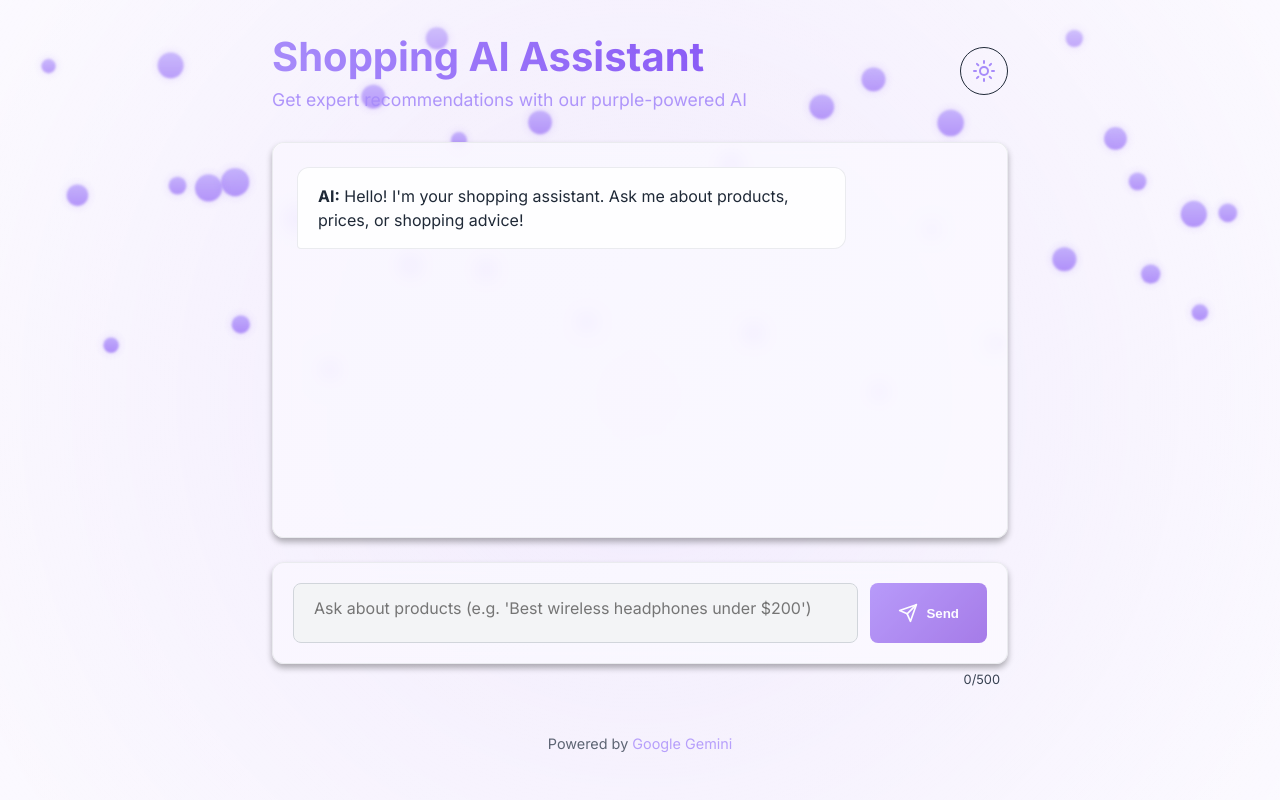
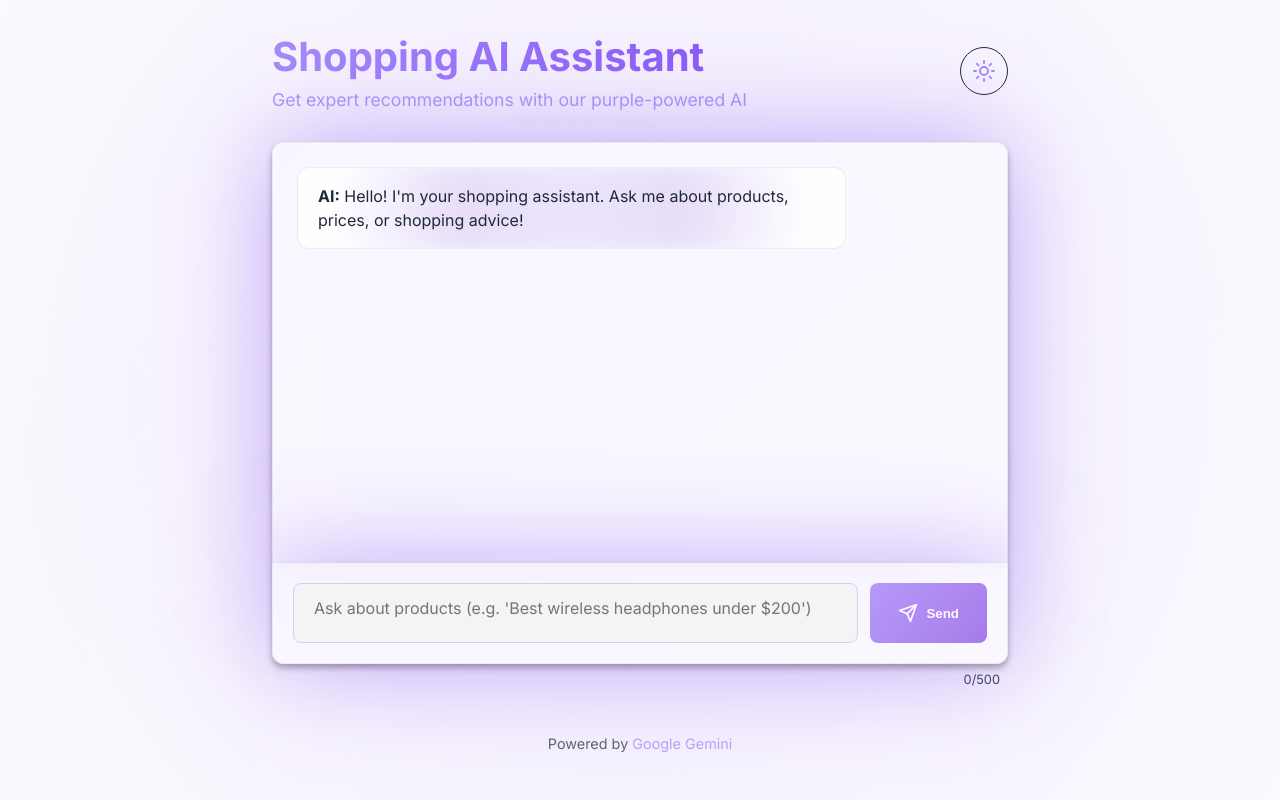
Before and after one commit to rohit5900/AI-Shopping-Assistant, a Flask app: page / in a window 1280 px wide. Run offline with Flask 3, Linux system fonts and the light colour scheme.

Commit message:
Update style.css

```diff
--- a/static/style.css
+++ b/static/style.css
@@ -69,71 +69,6 @@
   }
 }
 
-@keyframes float {
-  0% {
-    transform: translateY(120vh) translateX(-5px) scale(0.8);
-    opacity: 0;
-  }
-  20% {
-    opacity: 0.8;
-  }
-  80% {
-    opacity: 0.6;
-  }
-  100% {
-    transform: translateY(-20vh) translateX(5px) scale(1);
-    opacity: 0;
-  }
-}
-
-.bubble {
-  position: fixed;
-  background: linear-gradient(180deg, var(--light-purple), var(--primary-purple));
-  filter: blur(1px);
-  opacity: 0.4;
-  pointer-events: none;
-  z-index: -1;
-  border-radius: 50%;
-  box-shadow: 0 0 10px rgba(139, 92, 246, 0.3);
-}
-
-/* More bubbles with varied sizes and positions */
-.bubble:nth-child(1) { left: 3%; width: 15px; height: 15px; animation: float 8.2s linear infinite; }
-.bubble:nth-child(2) { left: 28%; width: 25px; height: 25px; animation: float 7.8s linear infinite 0.5s; }
-.bubble:nth-child(3) { left: 45%; width: 20px; height: 20px; animation: float 9.5s linear infinite 1.1s; }
-.bubble:nth-child(4) { left: 17%; width: 30px; height: 30px; animation: float 8.9s linear infinite 0.3s; }
-.bubble:nth-child(5) { left: 83%; width: 18px; height: 18px; animation: float 7.1s linear infinite 0.7s; }
-.bubble:nth-child(6) { left: 37%; width: 22px; height: 22px; animation: float 8.3s linear infinite 1.4s; }
-.bubble:nth-child(7) { left: 72%; width: 16px; height: 16px; animation: float 9.7s linear infinite 0.2s; }
-.bubble:nth-child(8) { left: 92%; width: 28px; height: 28px; animation: float 8.4s linear infinite 0.9s; }
-.bubble:nth-child(9) { left: 13%; width: 19px; height: 19px; animation: float 7.0s linear infinite 1.7s; }
-.bubble:nth-child(10) { left: 56%; width: 24px; height: 24px; animation: float 8.6s linear infinite 0.4s; }
-.bubble:nth-child(11) { left: 8%; width: 17px; height: 17px; animation: float 9.7s linear infinite 1.2s; }
-.bubble:nth-child(12) { left: 63%; width: 26px; height: 26px; animation: float 7.5s linear infinite 0.8s; }
-.bubble:nth-child(13) { left: 89%; width: 21px; height: 21px; animation: float 8.2s linear infinite 1.5s; }
-.bubble:nth-child(14) { left: 33%; width: 23px; height: 23px; animation: float 7.8s linear infinite 0.1s; }
-.bubble:nth-child(15) { left: 77%; width: 16px; height: 16px; animation: float 9.5s linear infinite 1.3s; }
-.bubble:nth-child(16) { left: 22%; width: 27px; height: 27px; animation: float 8.9s linear infinite 0.6s; }
-.bubble:nth-child(17) { left: 95%; width: 20px; height: 20px; animation: float 7.1s linear infinite 1.8s; }
-.bubble:nth-child(18) { left: 41%; width: 25px; height: 25px; animation: float 8.3s linear infinite 0.3s; }
-.bubble:nth-child(19) { left: 68%; width: 18px; height: 18px; animation: float 9.7s linear infinite 1.6s; }
-.bubble:nth-child(20) { left: 15%; width: 29px; height: 29px; animation: float 8.4s linear infinite 0.7s; }
-.bubble:nth-child(21) { left: 52%; width: 22px; height: 22px; animation: float 7.0s linear infinite 1.9s; }
-.bubble:nth-child(22) { left: 86%; width: 24px; height: 24px; animation: float 8.6s linear infinite 0.2s; }
-.bubble:nth-child(23) { left: 25%; width: 19px; height: 19px; animation: float 9.7s linear infinite 1.4s; }
-.bubble:nth-child(24) { left: 73%; width: 28px; height: 28px; animation: float 7.5s linear infinite 0.9s; }
-.bubble:nth-child(25) { left: 48%; width: 21px; height: 21px; animation: float 8.2s linear infinite 1.1s; }
-.bubble:nth-child(26) { left: 5%; width: 23px; height: 23px; animation: float 8.8s linear infinite 0.5s; }
-.bubble:nth-child(27) { left: 35%; width: 17px; height: 17px; animation: float 7.3s linear infinite 1.2s; }
-.bubble:nth-child(28) { left: 82%; width: 26px; height: 26px; animation: float 9.1s linear infinite 0.8s; }
-.bubble:nth-child(29) { left: 18%; width: 20px; height: 20px; animation: float 8.5s linear infinite 1.7s; }
-.bubble:nth-child(30) { left: 67%; width: 25px; height: 25px; animation: float 7.9s linear infinite 0.3s; }
-.bubble:nth-child(31) { left: 93%; width: 18px; height: 18px; animation: float 8.7s linear infinite 1.5s; }
-.bubble:nth-child(32) { left: 12%; width: 27px; height: 27px; animation: float 7.4s linear infinite 0.6s; }
-.bubble:nth-child(33) { left: 58%; width: 22px; height: 22px; animation: float 9.3s linear infinite 1.3s; }
-.bubble:nth-child(34) { left: 88%; width: 19px; height: 19px; animation: float 8.1s linear infinite 0.9s; }
-.bubble:nth-child(35) { left: 31%; width: 24px; height: 24px; animation: float 7.6s linear infinite 1.8s; }
-
 body {
   font-family: 'Inter', sans-serif;
   color: var(--text-color);
@@ -158,15 +93,6 @@ body {
 
 body.loaded {
   opacity: 1;
-}
-
-body.typing .bubble {
-  animation-play-state: running;
-}
-
-.dark-mode .bubble {
-  background: linear-gradient(180deg, var(--primary-purple), var(--dark-purple));
-  opacity: 0.25;
 }
 
 body.typing {
@@ -333,18 +259,22 @@ h1:hover::after {
 .chat-container {
   background-color: var(--card-bg);
   border-radius: var(--border-radius);
-  box-shadow: var(--shadow);
+  box-shadow: var(--shadow),
+              0 0 100px rgba(139, 92, 246, 0.5);
   padding: 1.5rem;
   flex: 1;
   overflow-y: auto;
-  margin-bottom: 1.5rem;
+  margin-bottom: 0;  /* Remove margin to merge with input */
   border: 1px solid var(--card-border);
+  border-bottom: none;  /* Remove bottom border to merge with input */
+  border-bottom-left-radius: 0;  /* Remove bottom radius to merge with input */
+  border-bottom-right-radius: 0;  /* Remove bottom radius to merge with input */
   -webkit-backdrop-filter: blur(8px);
   backdrop-filter: blur(8px);
   display: flex;
   flex-direction: column;
   gap: 1rem;
-  transition: background-color var(--transition-speed), border-color var(--transition-speed);
+  transition: all var(--transition-speed);
   position: relative;
   overflow-x: hidden;
 }
@@ -359,6 +289,11 @@ h1:hover::after {
   background: linear-gradient(135deg, rgba(139, 92, 246, 0.05), rgba(167, 139, 250, 0.05));
   z-index: -1;
   border-radius: var(--border-radius);
+}
+
+.dark-mode .chat-container {
+  box-shadow: var(--shadow),
+              0 0 100px rgba(124, 58, 237, 0.5);
 }
 
 /* Message Bubbles */
@@ -417,11 +352,41 @@ h1:hover::after {
 
 .ai-message {
   align-self: flex-start;
-  background-color: var(--card-bg);
-  color: var(--text-color);
+  background: var(--card-bg);
   border: 1px solid var(--card-border);
-  border-bottom-left-radius: 4px;
-  animation: slideInLeft 0.5s ease-out;
+  position: relative;
+  overflow: hidden;
+}
+
+.ai-message::before {
+  content: '';
+  position: absolute;
+  top: 50%;
+  left: 50%;
+  width: 120%;
+  height: 120%;
+  background: radial-gradient(
+    circle at center,
+    var(--primary-purple) 0%,
+    var(--dark-purple) 35%,
+    transparent 70%
+  );
+  transform: translate(-50%, -50%);
+  opacity: 0.15;
+  z-index: -1;
+  animation: pulse 2s ease-in-out infinite;
+  filter: blur(15px);
+  pointer-events: none;
+}
+
+.dark-mode .ai-message::before {
+  opacity: 0.25;
+  background: radial-gradient(
+    circle at center,
+    var(--light-purple) 0%,
+    var(--primary-purple) 35%,
+    transparent 70%
+  );
 }
 
 /* Input Area */
@@ -443,13 +408,22 @@ h1:hover::after {
   background-color: var(--card-bg);
   padding: 1.25rem;
   border-radius: var(--border-radius);
-  box-shadow: var(--shadow);
+  border-top-left-radius: 0;  /* Remove top radius to merge with chat */
+  border-top-right-radius: 0;  /* Remove top radius to merge with chat */
+  box-shadow: var(--shadow),
+              0 0 100px rgba(139, 92, 246, 0.5);
   border: 1px solid var(--card-border);
+  border-top: none;  /* Remove top border to merge with chat */
   -webkit-backdrop-filter: blur(8px);
   backdrop-filter: blur(8px);
   transition: all var(--transition-speed);
   position: relative;
   overflow: hidden;
+}
+
+.dark-mode .input-wrapper {
+  box-shadow: var(--shadow),
+              0 0 100px rgba(124, 58, 237, 0.5);
 }
 
 .input-wrapper::before {
@@ -576,9 +550,18 @@ textarea:focus {
 }
 
 @keyframes pulse {
-  0% { opacity: 1; }
-  50% { opacity: 0.5; }
-  100% { opacity: 1; }
+  0% {
+    transform: translate(-50%, -50%) scale(1);
+    opacity: 0.15;
+  }
+  50% {
+    transform: translate(-50%, -50%) scale(1.1);
+    opacity: 0.2;
+  }
+  100% {
+    transform: translate(-50%, -50%) scale(1);
+    opacity: 0.15;
+  }
 }
 
 @keyframes shake {
```
